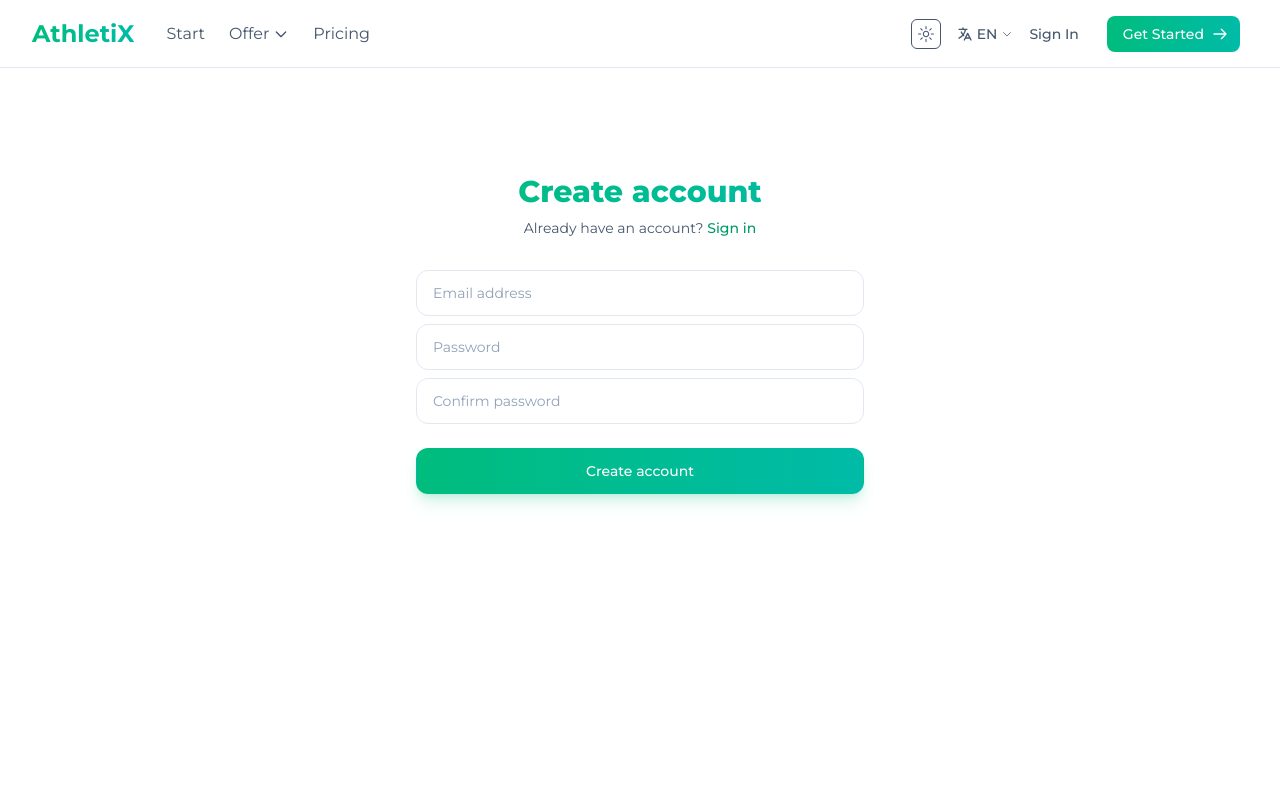
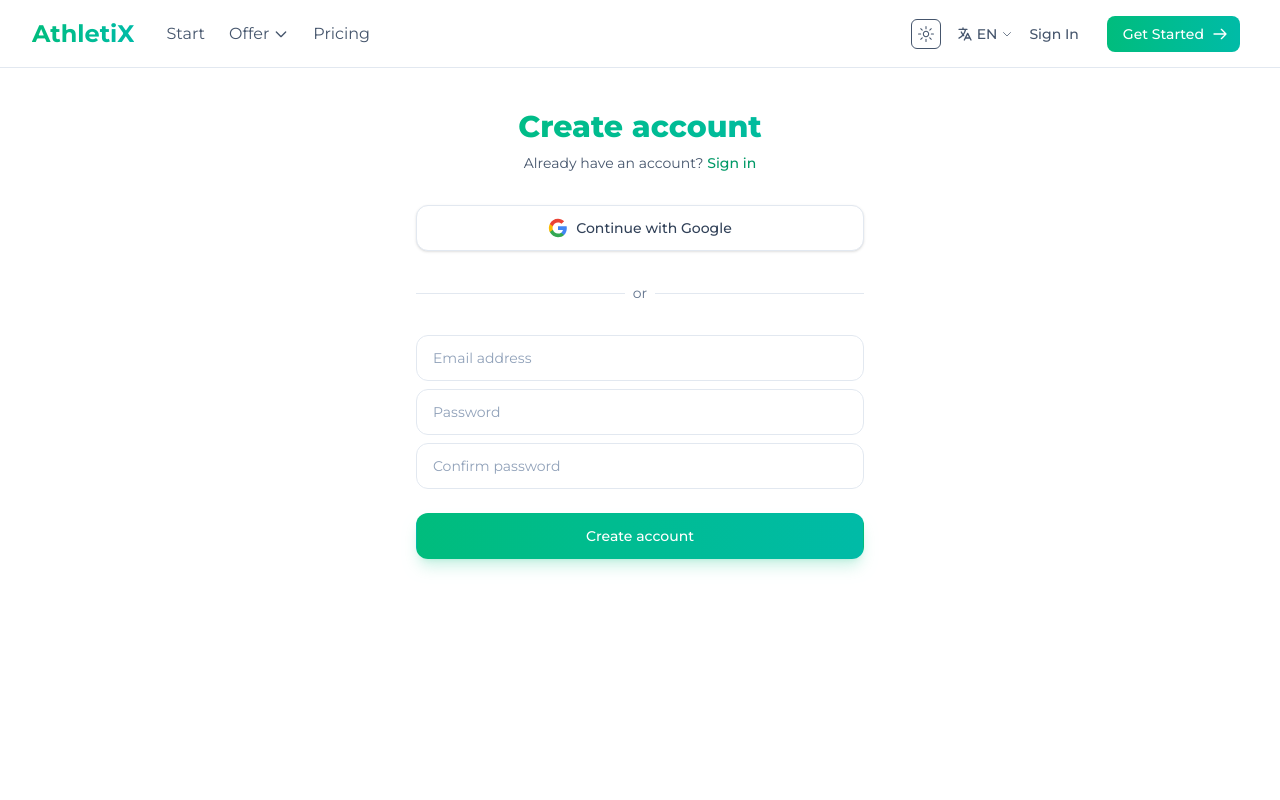
Before and after one commit to dezmerek/AthletiX, a Next.js app: page /auth/register in a window 1280 px wide. Shown: the top 800 px of the page. Built offline with nearby package versions, Linux system fonts and the light colour scheme; no server answers.

Commit message:
feat: implement Google sign-in functionality and enhance user registration flow

```diff
--- a/messages/en/auth.json
+++ b/messages/en/auth.json
@@ -7,7 +7,9 @@
     "passwordLabel": "Password",
     "forgotPassword": "Forgot your password?",
     "signIn": "Sign in",
-    "error": "Invalid email or password"
+    "error": "Invalid email or password",
+    "continueWithGoogle": "Continue with Google",
+    "or": "or"
   },
   "register": {
     "title": "Create account",
@@ -17,9 +19,12 @@
     "passwordLabel": "Password",
     "confirmPasswordLabel": "Confirm password",
     "createAccount": "Create account",
+    "continueWithGoogle": "Continue with Google",
+    "or": "or",
     "error": {
       "passwordMismatch": "Passwords do not match",
-      "emailExists": "An account with this email already exists"
+      "emailExists": "An account with this email already exists",
+      "generic": "An error occurred during registration"
     }
   },
   "forgotPassword": {
--- a/messages/pl/auth.json
+++ b/messages/pl/auth.json
@@ -8,7 +8,9 @@
     "forgotPassword": "Zapomniałeś hasła?",
     "signIn": "Zaloguj się",
     "signingIn": "Logowanie...",
-    "error": "Nieprawidłowy email lub hasło"
+    "error": "Nieprawidłowy email lub hasło",
+    "continueWithGoogle": "Kontynuuj z Google",
+    "or": "lub"
   },
   "register": {
     "title": "Utwórz konto",
@@ -19,6 +21,8 @@
     "confirmPasswordLabel": "Potwierdź hasło",
     "createAccount": "Utwórz konto",
     "creatingAccount": "Tworzenie konta...",
+    "continueWithGoogle": "Kontynuuj z Google",
+    "or": "lub",
     "error": {
       "passwordMismatch": "Hasła nie są identyczne",
       "emailExists": "Konto z tym adresem email już istnieje",
--- a/next.config.ts
+++ b/next.config.ts
@@ -1,10 +1,12 @@
-import createNextIntlPlugin from 'next-intl/plugin';
+import createNextIntlPlugin from "next-intl/plugin";
 import type { NextConfig } from "next";
 
 const withNextIntl = createNextIntlPlugin();
 
 const config: NextConfig = {
-  /* config options here */
+  images: {
+    domains: ["lh3.googleusercontent.com"], // Zezwól na obrazy z Google
+  },
 };
 
 export default withNextIntl(config);
--- a/src/app/auth/register/page.tsx
+++ b/src/app/auth/register/page.tsx
@@ -3,6 +3,8 @@
 import { useState } from "react";
 import Link from "next/link";
 import { useTranslations } from "next-intl";
+import { signIn } from "next-auth/react";
+import { useRouter } from "next/navigation";
 
 export default function RegisterPage() {
   const [email, setEmail] = useState("");
@@ -11,6 +13,8 @@ export default function RegisterPage() {
   const [error, setError] = useState("");
   const [isLoading, setIsLoading] = useState(false);
   const t = useTranslations("auth.register");
+  const router = useRouter();
+
   const handleSubmit = async (e: React.FormEvent) => {
     e.preventDefault();
     setError("");
@@ -19,8 +23,11 @@ export default function RegisterPage() {
       setError(t("error.passwordMismatch"));
       return;
     }
+
     try {
       setIsLoading(true);
+
+      // First register the user
       const response = await fetch("/api/auth/register", {
         method: "POST",
         headers: { "Content-Type": "application/json" },
@@ -38,8 +45,21 @@ export default function RegisterPage() {
         return;
       }
 
-      // Redirect to login page after successful registration
-      window.location.href = "/auth/login?registered=true";
+      // Then explicitly sign in using next-auth signIn
+      const result = await signIn("credentials", {
+        email: email.toLowerCase(),
+        password: password,
+        redirect: false,
+      });
+
+      if (result?.error) {
+        setError(t("error.generic"));
+        return;
+      }
+
+      // After successful sign in, redirect to dashboard
+      router.refresh(); // This will refresh the session
+      router.push("/dashboard");
     } catch (err) {
       console.error("Registration error:", err);
       setError(t("error.generic"));
@@ -62,8 +82,45 @@ export default function RegisterPage() {
               className="font-medium text-emerald-600 hover:text-emerald-500 dark:text-emerald-400"
             >
               {t("signInLink")}
-            </Link>
+            </Link>{" "}
           </p>
+        </div>
+
+        <button
+          type="button"
+          onClick={() => signIn("google", { callbackUrl: "/dashboard" })}
+          className="w-full flex items-center justify-center px-4 py-3 border border-slate-200 dark:border-slate-700 rounded-xl shadow-sm text-sm font-medium text-slate-700 dark:text-white bg-white dark:bg-slate-800/50 hover:bg-slate-50 dark:hover:bg-slate-800 focus:outline-none focus:ring-2 focus:ring-offset-2 focus:ring-emerald-500 transition-all duration-200 cursor-pointer"
+        >
+          <svg className="w-5 h-5 mr-2" viewBox="0 0 24 24">
+            <path
+              d="M22.56 12.25c0-.78-.07-1.53-.2-2.25H12v4.26h5.92c-.26 1.37-1.04 2.53-2.21 3.31v2.77h3.57c2.08-1.92 3.28-4.74 3.28-8.09z"
+              fill="#4285F4"
+            />
+            <path
+              d="M12 23c2.97 0 5.46-.98 7.28-2.66l-3.57-2.77c-.98.66-2.23 1.06-3.71 1.06-2.86 0-5.29-1.93-6.16-4.53H2.18v2.84C3.99 20.53 7.7 23 12 23z"
+              fill="#34A853"
+            />
+            <path
+              d="M5.84 14.09c-.22-.66-.35-1.36-.35-2.09s.13-1.43.35-2.09V7.07H2.18C1.43 8.55 1 10.22 1 12s.43 3.45 1.18 4.93l2.85-2.22.81-.62z"
+              fill="#FBBC05"
+            />
+            <path
+              d="M12 5.38c1.62 0 3.06.56 4.21 1.64l3.15-3.15C17.45 2.09 14.97 1 12 1 7.7 1 3.99 3.47 2.18 7.07l3.66 2.84c.87-2.6 3.3-4.53 6.16-4.53z"
+              fill="#EA4335"
+            />
+          </svg>
+          {t("continueWithGoogle")}
+        </button>
+
+        <div className="relative">
+          <div className="absolute inset-0 flex items-center">
+            <div className="w-full border-t border-slate-200 dark:border-slate-700"></div>
+          </div>
+          <div className="relative flex justify-center text-sm">
+            <span className="px-2 bg-white dark:bg-slate-900 text-slate-500">
+              {t("or")}
+            </span>
+          </div>
         </div>
 
         <form className="mt-8 space-y-6" onSubmit={handleSubmit}>
--- a/src/auth.ts
+++ b/src/auth.ts
@@ -1,12 +1,56 @@
 import NextAuth from "next-auth";
 import { MongoDBAdapter } from "@auth/mongodb-adapter";
 import CredentialsProvider from "next-auth/providers/credentials";
-import client from "./lib/mongodb";
+import GoogleProvider from "next-auth/providers/google";
+import clientPromise from "./lib/mongodb";
 import bcrypt from "bcryptjs";
-import type { NextAuthConfig } from "next-auth";
+import {
+  type NextAuthConfig,
+  type Session,
+  type DefaultSession,
+} from "next-auth";
+import { type DefaultJWT } from "next-auth/jwt";
+
+declare module "next-auth" {
+  interface Session extends DefaultSession {
+    user: {
+      id: string;
+      email: string;
+      name: string | null;
+      image: string | null;
+      emailVerified: Date | null;
+      createdAt: Date | null;
+      updatedAt: Date | null;
+      role?: "user" | "admin" | "trainer" | "nutritionist";
+    };
+  }
+
+  interface User {
+    id: string;
+    email: string;
+    name: string | null;
+    image: string | null;
+    emailVerified: Date | null;
+    createdAt: Date;
+    updatedAt: Date;
+    role?: "user" | "admin" | "trainer" | "nutritionist";
+  }
+}
+
+declare module "next-auth/jwt" {
+  interface JWT extends DefaultJWT {
+    id: string;
+    name: string | null;
+    image: string | null;
+    emailVerified: Date | null;
+    createdAt: Date;
+    updatedAt: Date;
+    role?: "user" | "admin" | "trainer" | "nutritionist";
+  }
+}
 
 export const { auth, handlers, signIn, signOut } = NextAuth({
-  adapter: MongoDBAdapter(client),
+  adapter: MongoDBAdapter(clientPromise),
   session: {
     strategy: "jwt",
     maxAge: 30 * 24 * 60 * 60, // 30 days
@@ -16,18 +60,81 @@ export const { auth, handlers, signIn, signOut } = NextAuth({
     error: "/auth/error",
   },
   callbacks: {
+    async signIn({ user, account }) {
+      if (account?.provider === "google") {
+        try {
+          const client = await clientPromise;
+          const db = client.db();
+          const now = new Date();
+
+          const existingUser = await db
+            .collection("users")
+            .findOne({ email: user.email?.toLowerCase() });
+
+          if (existingUser) {
+            // Update Google account data
+            await db.collection("users").updateOne(
+              { _id: existingUser._id },
+              {
+                $set: {
+                  name: user.name,
+                  image: user.image,
+                  emailVerified: now,
+                  updatedAt: now,
+                  ...(existingUser.role ? {} : { role: "user" }),
+                },
+              }
+            );
+          } else {
+            // Create new user for Google account
+            await db.collection("users").insertOne({
+              email: user.email?.toLowerCase(),
+              name: user.name,
+              image: user.image,
+              emailVerified: now,
+              role: "user",
+              createdAt: now,
+              updatedAt: now,
+            });
+          }
+          return true;
+        } catch (error) {
+          console.error("Error during Google sign in:", error);
+          return false;
+        }
+      }
+      return true;
+    },
     async jwt({ token, user }) {
       if (user) {
         token.id = user.id;
         token.email = user.email;
+        token.name = user.name ?? null;
+        token.image = user.image ?? null;
+        token.emailVerified = user.emailVerified ?? null;
+        token.createdAt = user.createdAt;
+        token.updatedAt = user.updatedAt;
+        token.role = user.role;
       }
       return token;
     },
-    async session({ session, token }) {
-      if (token) {
-        session.user.id = token.id as string;
-        session.user.email = token.email as string;
-      }
+    async session({ session, token }): Promise<Session> {
+      session.user = {
+        ...(session.user ?? {}),
+        id: token.id as string,
+        email: token.email as string,
+        name: token.name as string | null,
+        image: token.image as string | null,
+        emailVerified: token.emailVerified as Date | null,
+        createdAt: token.createdAt as Date,
+        updatedAt: token.updatedAt as Date,
+        role: token.role as
+          | "user"
+          | "admin"
+          | "trainer"
+          | "nutritionist"
+          | undefined,
+      };
       return session;
     },
     authorized({ auth, request: { nextUrl } }) {
@@ -48,6 +155,23 @@ export const { auth, handlers, signIn, signOut } = NextAuth({
     },
   },
   providers: [
+    GoogleProvider({
+      clientId: process.env.GOOGLE_CLIENT_ID!,
+      clientSecret: process.env.GOOGLE_CLIENT_SECRET!,
+      allowDangerousEmailAccountLinking: true,
+      profile(profile) {
+        const now = new Date();
+        return {
+          id: profile.sub,
+          name: profile.name,
+          email: profile.email,
+          image: profile.picture,
+          emailVerified: now,
+          createdAt: now,
+          updatedAt: now,
+        };
+      },
+    }),
     CredentialsProvider({
       credentials: {
         email: { label: "Email", type: "email" },
@@ -59,7 +183,7 @@ export const { auth, handlers, signIn, signOut } = NextAuth({
         }
 
         try {
-          await client.connect();
+          const client = await clientPromise;
           const db = client.db();
           const user = await db
             .collection("users")
@@ -78,6 +202,11 @@ export const { auth, handlers, signIn, signOut } = NextAuth({
             id: user._id.toString(),
             email: user.email,
             name: user.name,
+            image: user.image,
+            emailVerified: user.emailVerified,
+            createdAt: user.createdAt,
+            updatedAt: user.updatedAt,
+            role: user.role,
           };
         } catch (error) {
           console.error("Authentication error:", error);
--- a/src/components/main/navbar.tsx
+++ b/src/components/main/navbar.tsx
@@ -22,12 +22,14 @@ export default function Navbar() {
   const locale = useLocale();
   const router = useRouter();
   const pathname = usePathname();
-  const { data: session } = useSession(); // Only create user object if user is logged in and has an id
+  const { data: session } = useSession();
+  // Only create user object if user is logged in and has an id
   const user = session?.user?.id
     ? ({
         _id: session.user.id,
         name: session.user.name || session.user.email?.split("@")[0] || "User",
         email: session.user.email || "",
+        image: session.user.image || "",
         role: "user" as const,
       } as User)
     : undefined;
```
Also changed, not shown: src/app/api/auth/register/route.ts (+14 -8 lines), src/app/api/test-db/route.ts (+27 -9 lines), src/app/auth/login/page.tsx (+41 -0 lines), src/lib/mongodb.ts (+12 -10 lines), src/models/User.ts (+6 -4 lines).
